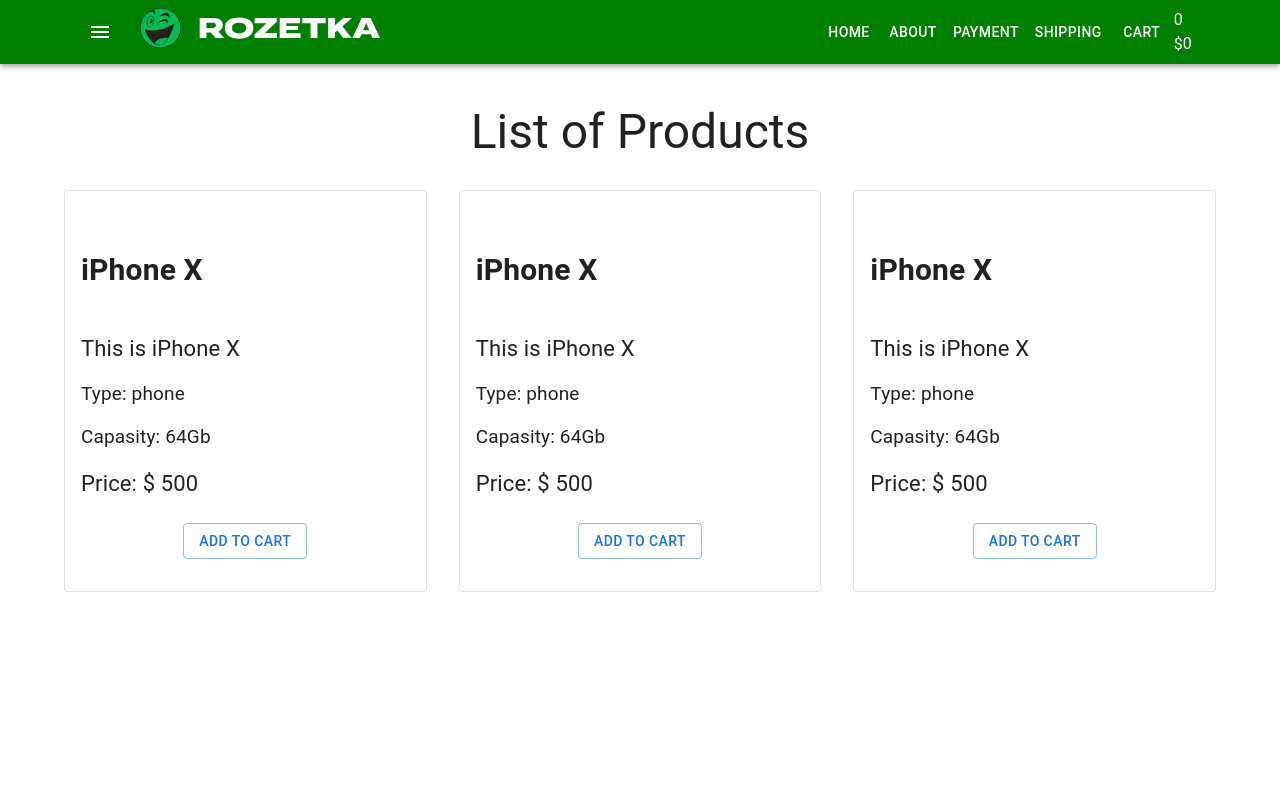
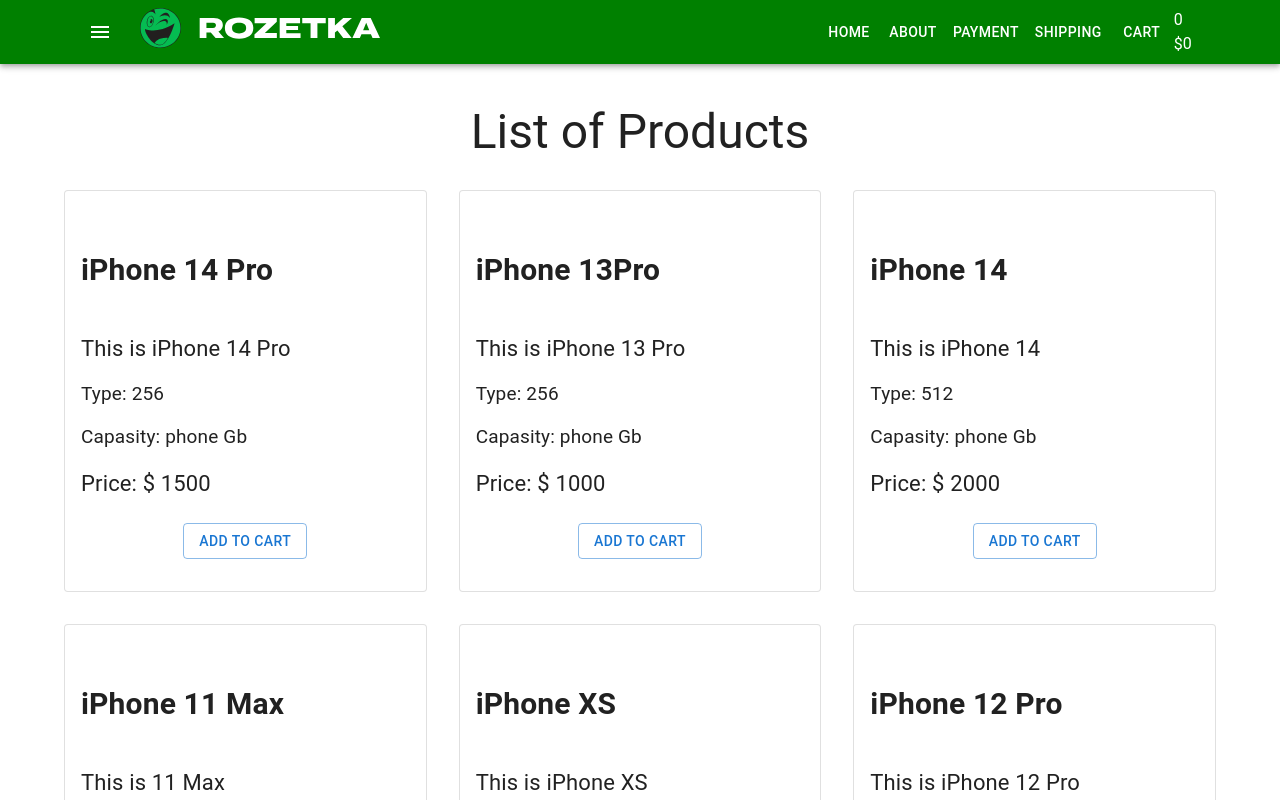
Before and after one commit to mouse-rubin4ic/project-1, a React (Create React App) app: page / in a window 1280 px wide. Shown: the top 800 px of the page. Built offline with nearby package versions, Linux system fonts and the light colour scheme; the HTML template or start-up script is replaced by a standard one.

Commit message:
додала productsArray в ProductList

```diff
--- a/src/components/Products/ProductList.tsx
+++ b/src/components/Products/ProductList.tsx
@@ -1,5 +1,6 @@
 import { Grid, Typography } from '@mui/material'
 import ProductListItem from './ProductListItem'
+import productsArray from 'utils/productsArray'
 
 type Props = {}
 const ProductList = (props: Props) => {
@@ -16,15 +17,17 @@
                 List of Products
             </Typography>
             <Grid container spacing={4}>
-                <Grid item xs={12} sm={6} md={4}>
-                    <ProductListItem />
-                </Grid>
-                <Grid item xs={12} sm={6} md={4}>
-                    <ProductListItem />
-                </Grid>
-                <Grid item xs={12} sm={6} md={4}>
-                    <ProductListItem />
-                </Grid>
+                {productsArray.map((product) => (
+                    <Grid item xs={12} sm={6} md={4}>
+                        <ProductListItem
+                            title={product.title}
+                            decscription={product.decscription}
+                            capacity={product.capacity}
+                            type={product.type}
+                            price={product.price}
+                        />
+                    </Grid>
+                ))}
             </Grid>
         </>
     )
--- a/src/components/Products/ProductListItem.tsx
+++ b/src/components/Products/ProductListItem.tsx
@@ -1,16 +1,24 @@
 import { Button, Card, CardActions, CardContent } from '@mui/material'
 import './ProductListItem.scss'
 
-type Props = {}
+type Props = {
+    title: string
+    decscription: string
+    capacity: string
+    type: string
+    price: number
+}
 const ProductListItem = (props: Props) => {
     return (
         <Card className="product" variant="outlined">
             <CardContent>
-                <h4 className="product-title">iPhone X</h4>
-                <div className="product-description">This is iPhone X</div>
-                <div className="product-features">Type: phone</div>
-                <div className="product-features">Capasity: 64Gb</div>
-                <div className="product-price">Price: $ 500</div>
+                <h4 className="product-title">{props.title}</h4>
+                <div className="product-description">{props.decscription}</div>
+                <div className="product-features">Type: {props.type}</div>
+                <div className="product-features">
+                    Capasity: {props.capacity} Gb
+                </div>
+                <div className="product-price">Price: $ {props.price}</div>
                 <CardActions className="btn-wrap">
                     <Button variant="outlined">Add to cart</Button>
                 </CardActions>
--- /dev/null
+++ b/src/utils/productsArray.ts
@@ -0,0 +1,54 @@
+type Product = {
+    title: string
+    decscription: string
+    capacity: string
+    type: string
+    price: number
+}
+
+const productsArray: Product[] = [
+    {
+        title: 'iPhone 14 Pro',
+        decscription: 'This is iPhone 14 Pro',
+        capacity: 'phone',
+        type: '256',
+        price: 1500,
+    },
+    {
+        title: 'iPhone 13Pro',
+        decscription: 'This is iPhone 13 Pro',
+        capacity: 'phone',
+        type: '256',
+        price: 1000,
+    },
+    {
+        title: 'iPhone 14 ',
+        decscription: 'This is iPhone 14 ',
+        capacity: 'phone',
+        type: '512',
+        price: 2000,
+    },
+    {
+        title: 'iPhone 11 Max ',
+        decscription: 'This is 11 Max ',
+        capacity: 'phone',
+        type: '128',
+        price: 1900,
+    },
+    {
+        title: 'iPhone XS ',
+        decscription: 'This is iPhone XS ',
+        capacity: 'phone',
+        type: '68',
+        price: 500,
+    },
+    {
+        title: 'iPhone 12 Pro ',
+        decscription: 'This is iPhone 12 Pro ',
+        capacity: 'phone',
+        type: '664',
+        price: 3000,
+    },
+]
+
+export default productsArray
```
